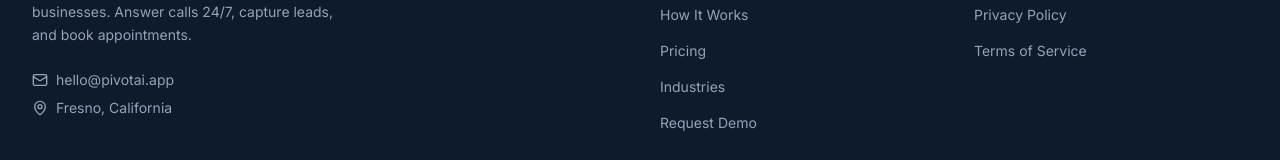
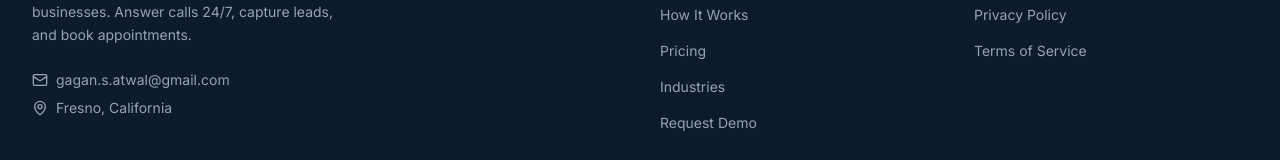
Before and after one commit to Gagan8atwal/pivot-ai-website, a Next.js app: page /contact in a window 1280 px wide. Shown: the part 1040-1200 px from the top of the page. Built offline with nearby package versions, Linux system fonts and the light colour scheme.

Commit message:
fix: use working contact email

```diff
--- a/app/contact/page.tsx
+++ b/app/contact/page.tsx
@@ -190,8 +190,8 @@
                   {
                     icon: Mail,
                     label: 'Email',
-                    value: 'hello@pivotai.app',
-                    href: 'mailto:hello@pivotai.app',
+                    value: 'gagan.s.atwal@gmail.com',
+                    href: 'mailto:gagan.s.atwal@gmail.com',
                   },
                   {
                     icon: MapPin,
--- a/components/footer.tsx
+++ b/components/footer.tsx
@@ -35,11 +35,11 @@
             </p>
             <div className="mt-6 space-y-2">
               <a
-                href="mailto:hello@pivotai.app"
+                href="mailto:gagan.s.atwal@gmail.com"
                 className="flex items-center gap-2 text-sm text-slate-400 hover:text-amber-400 transition-colors"
               >
                 <Mail className="h-4 w-4" aria-hidden="true" />
-                hello@pivotai.app
+                gagan.s.atwal@gmail.com
               </a>
               <div className="flex items-center gap-2 text-sm text-slate-400">
                 <MapPin className="h-4 w-4" aria-hidden="true" />
```
